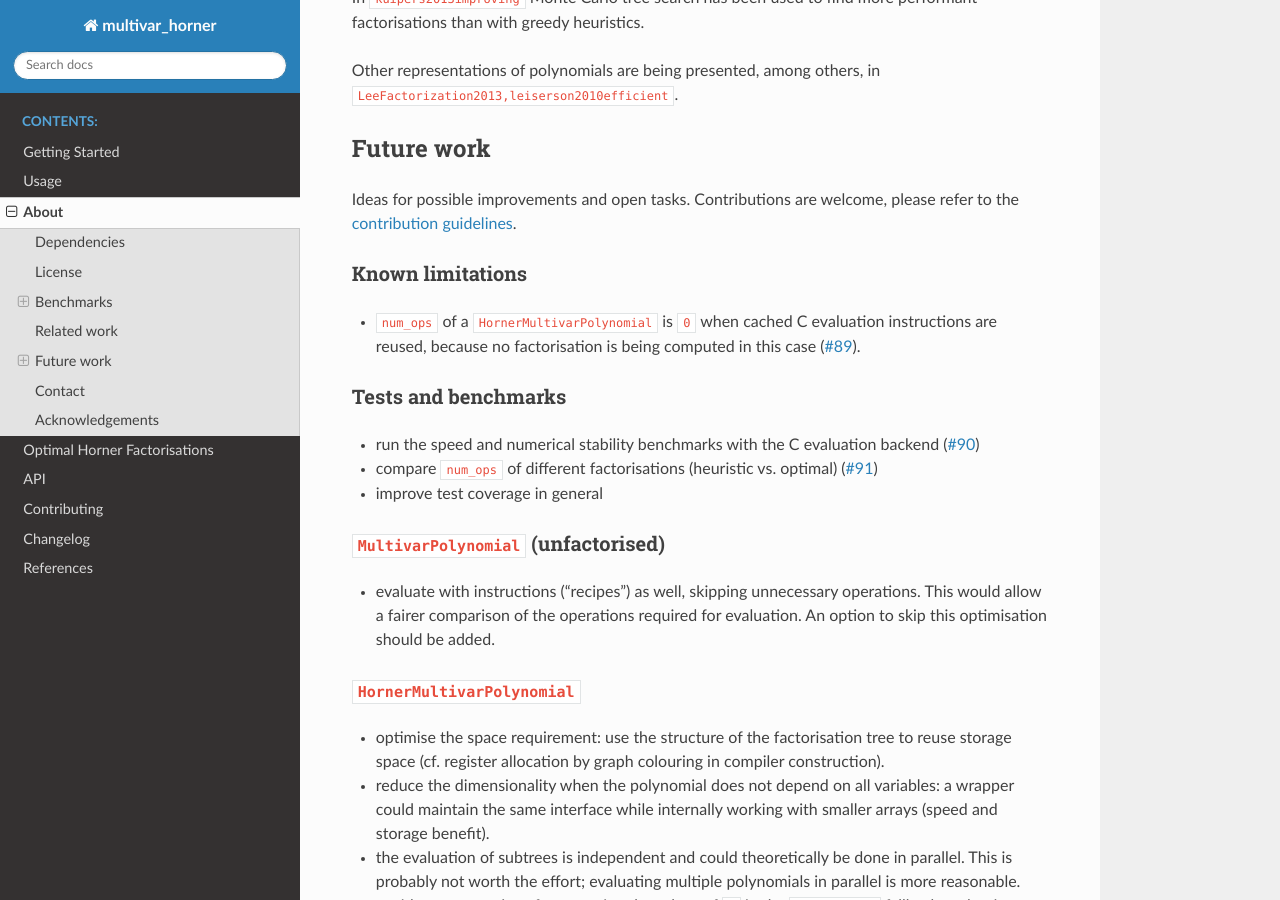
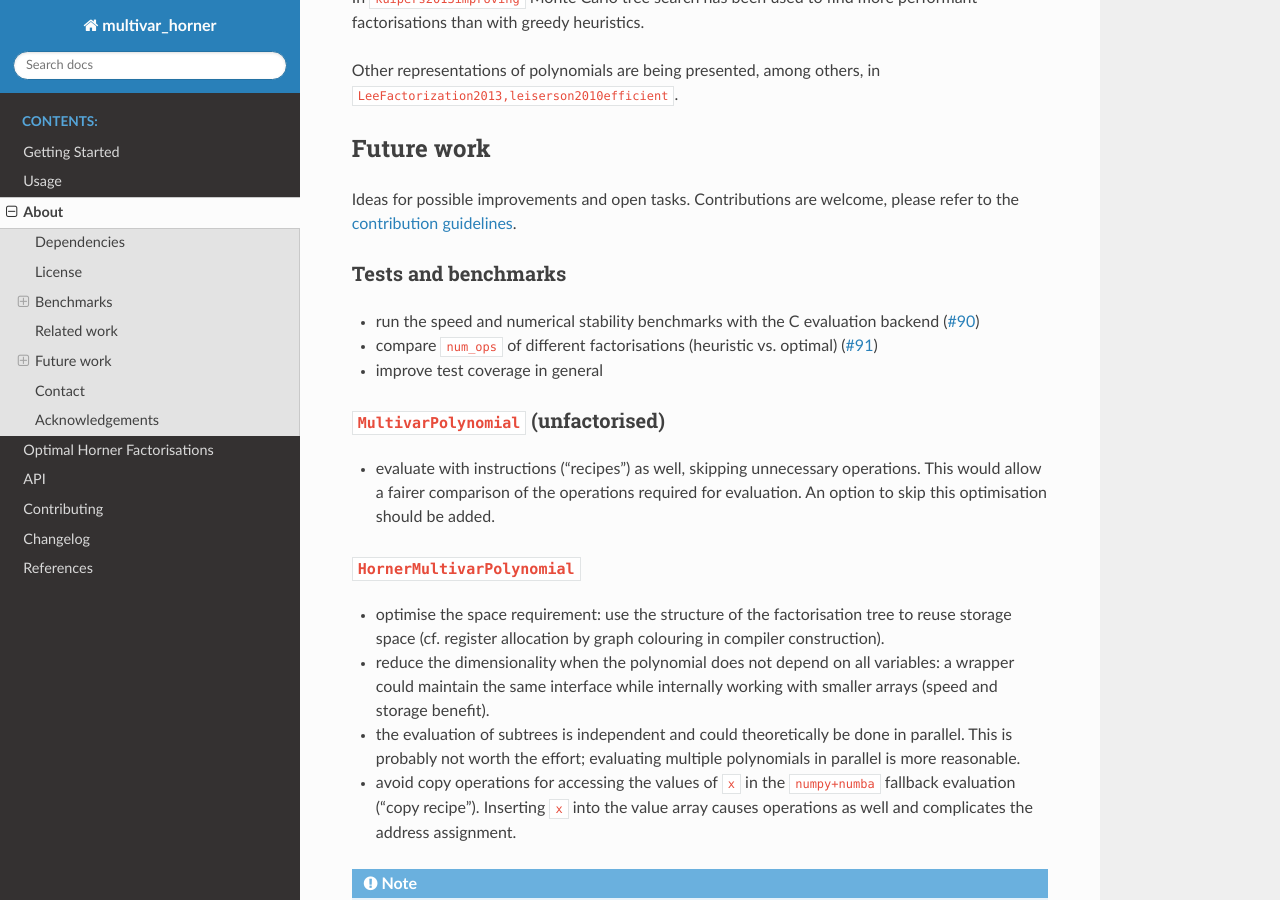
Before and after one commit to jannikmi/multivar_horner, a Sphinx documentation site: the page built from docs/2_about.rst, in a window 1280 px wide and 900 px high, scrolled down 5699 px. Built offline with Sphinx 7.4.7 and the Read the Docs theme 3.1.0, drawn with Linux system fonts in a browser that asks for light colours; cross-references to code outside the pages are shown as plain code.

Commit message:
Remove num_ops limitation from the future work docs
Co-Authored-By: Claude Opus 5.5 <noreply@anthropic.com>
Claude-Session: https://claude.ai/code/session_01SRHzFmKwKxjBE149eWktHJ

```diff
--- a/docs/2_about.rst
+++ b/docs/2_about.rst
@@ -209,14 +209,6 @@ Ideas for possible improvements and open tasks. Contributions are welcome,
 please refer to the :ref:`contribution guidelines <contributing>`.
 
 
-Known limitations
-^^^^^^^^^^^^^^^^^
-
-* ``num_ops`` of a ``HornerMultivarPolynomial`` is ``0`` when cached C evaluation instructions are reused,
-  because no factorisation is being computed in this case
-  (`#89 <https://github.com/jannikmi/multivar_horner/issues/89>`__).
-
-
 Tests and benchmarks
 ^^^^^^^^^^^^^^^^^^^^
 
```
